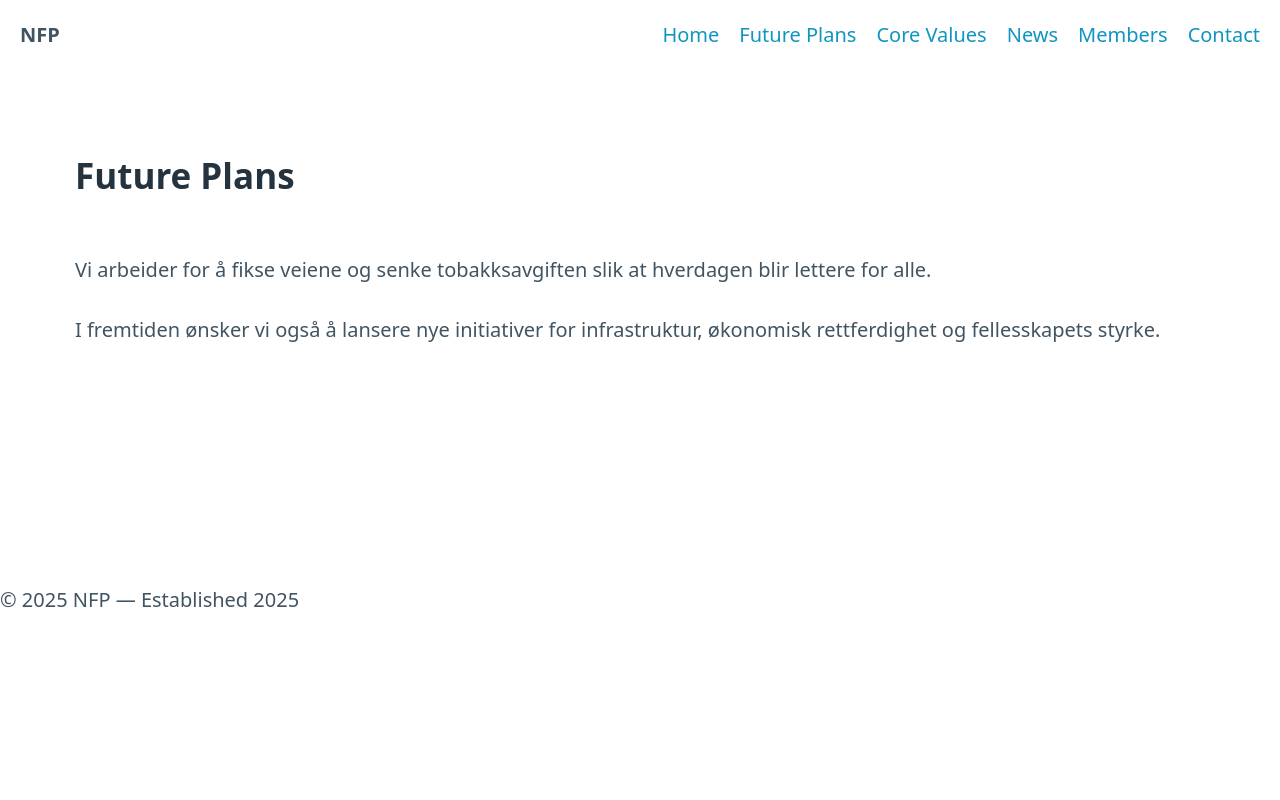
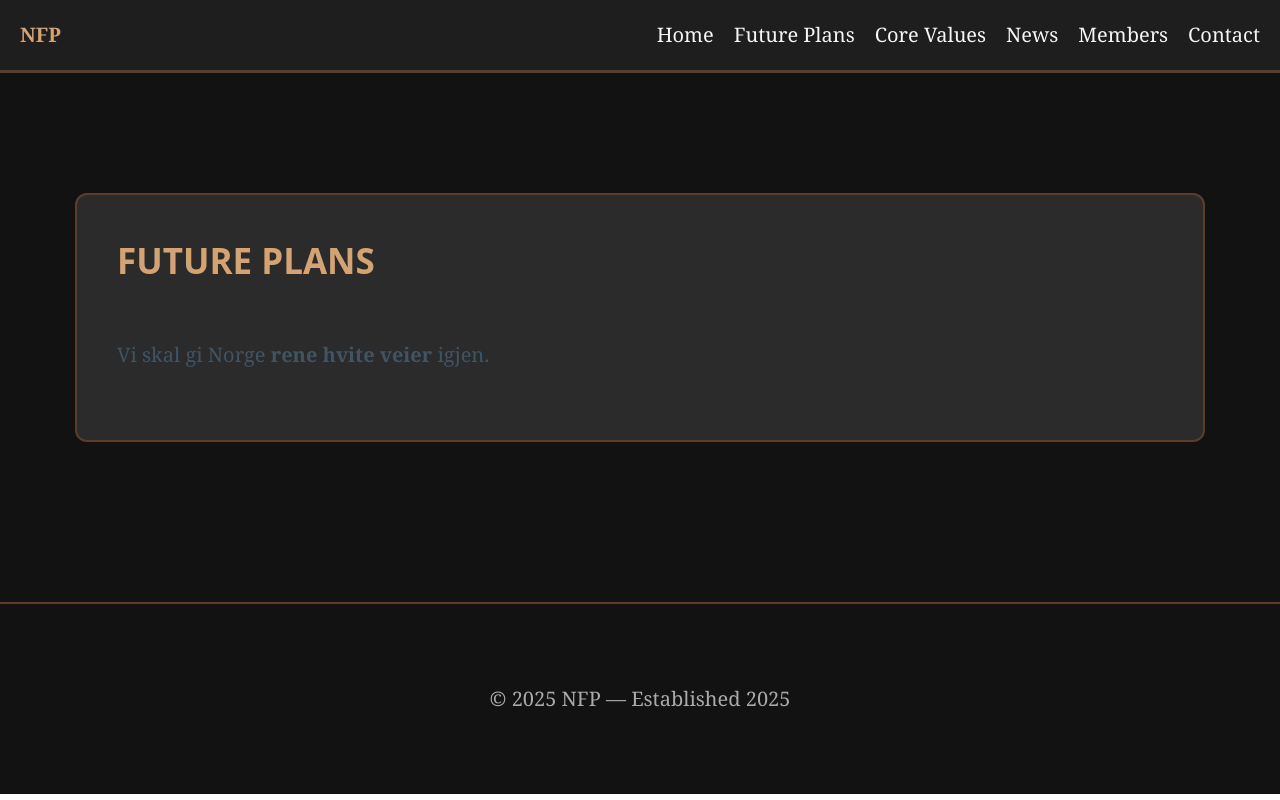
Before and after one commit to Chicofranc/Nfpn, a plain HTML site: page plans.html in a window 1280 px wide. Drawn offline with nearby package versions, Linux system fonts and the light colour scheme.

Commit message:
Update plans.html

```diff
--- a/plans.html
+++ b/plans.html
@@ -5,6 +5,16 @@
   <meta name="viewport" content="width=device-width, initial-scale=1">
   <title>NFP — Future Plans</title>
   <link rel="stylesheet" href="https://cdn.jsdelivr.net/npm/@picocss/pico@1/css/pico.min.css">
+  <style>
+    body { background-color: #121212; color: #f5f5f5; font-family: 'Georgia', serif; }
+    nav { background-color: #1e1e1e; border-bottom: 3px solid #5a3e2b; }
+    nav a { color: #f5f5f5 !important; }
+    nav a:hover { color: #d4a373 !important; }
+    nav strong { color: #d4a373; }
+    main section { background: #2b2b2b; padding: 2rem; border-radius: 12px; margin: 2rem 0; border: 2px solid #5a3e2b; }
+    h2 { color: #d4a373; text-transform: uppercase; }
+    footer { text-align: center; margin-top: 2rem; padding: 1rem; border-top: 2px solid #5a3e2b; color: #aaa; }
+  </style>
 </head>
 <body>
   <nav class="container-fluid">
@@ -22,8 +32,7 @@
   <main class="container">
     <section>
       <h2>Future Plans</h2>
-      <p>Vi arbeider for å fikse veiene og senke tobakksavgiften slik at hverdagen blir lettere for alle.</p>
-      <p>I fremtiden ønsker vi også å lansere nye initiativer for infrastruktur, økonomisk rettferdighet og fellesskapets styrke.</p>
+      <p>Vi skal gi Norge <strong>rene hvite veier</strong> igjen.</p>
     </section>
   </main>
 
```
